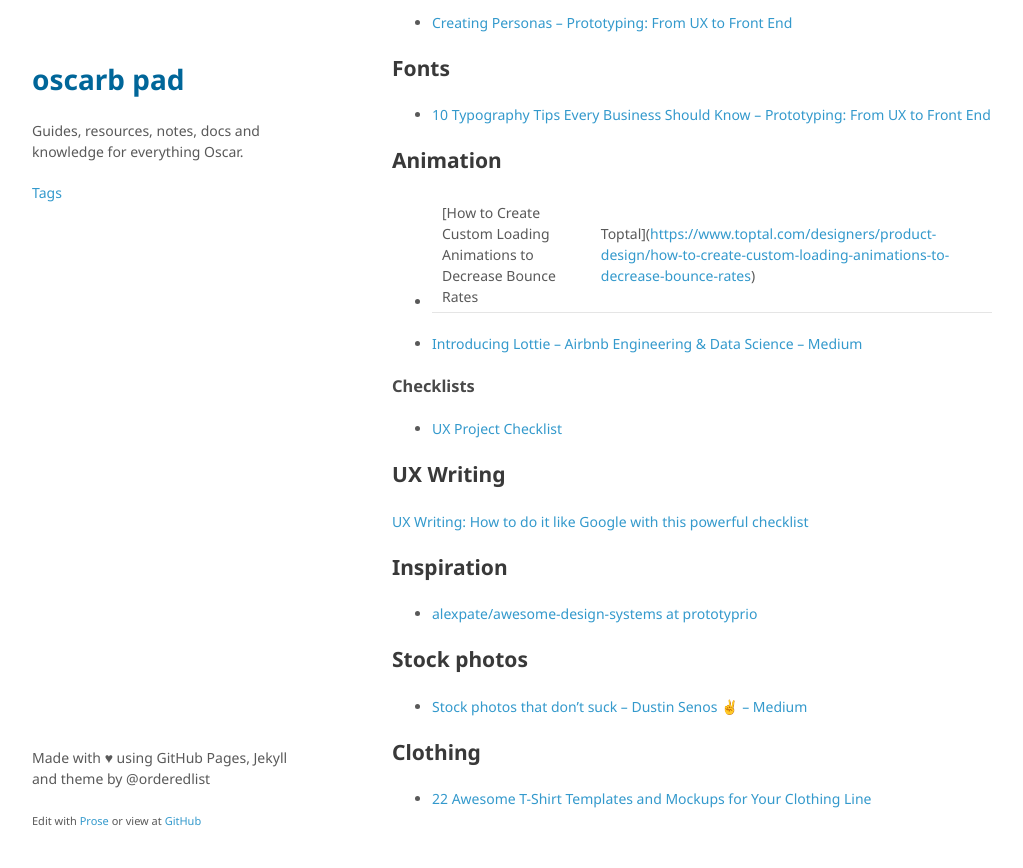
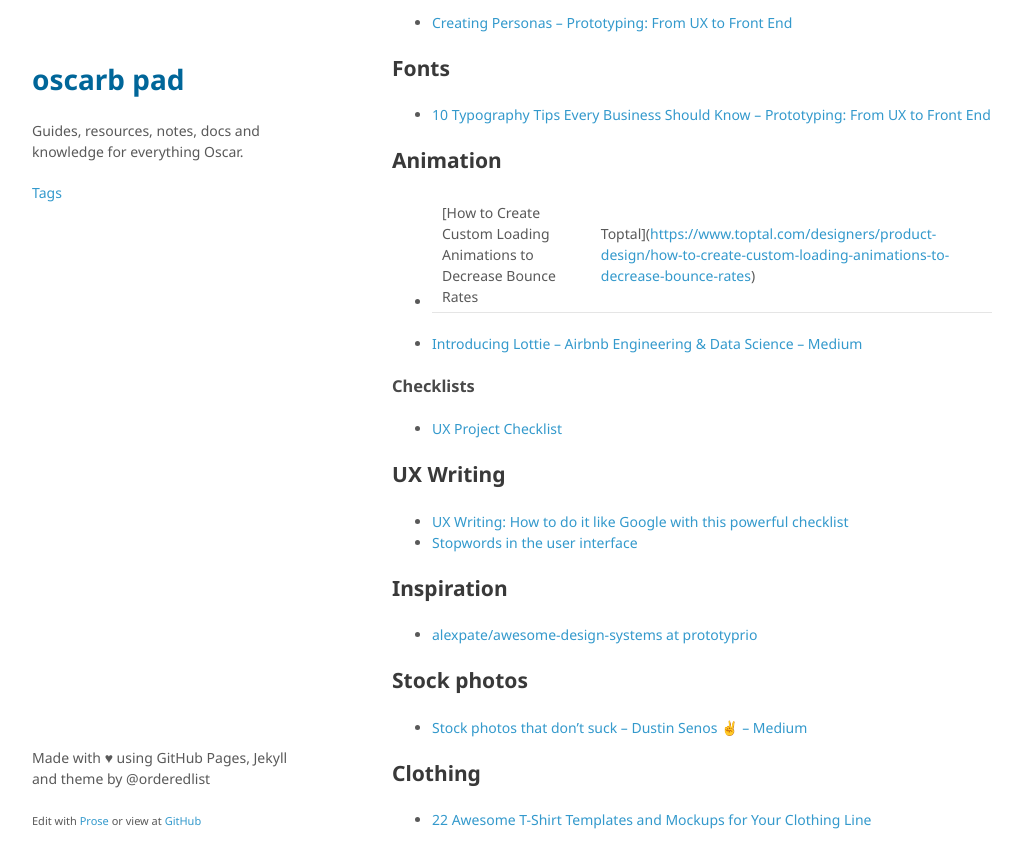
Before and after one commit to oscarb/pad, a Jekyll site: the page built from _docs/ux-resources.md, in a window 1280 px wide and 900 px high, scrolled down 977 px. Shown: the top 868 px of the window, without its empty margins (128-1151 px from the left). Built offline with Jekyll 4.4.1, drawn with Linux system fonts in a browser that asks for light colours; some web fonts are replaced.

Commit message:
Update ux-resources.md

```diff
--- a/_docs/ux-resources.md
+++ b/_docs/ux-resources.md
@@ -53,7 +53,8 @@ tags: [ux]
 
 ## UX Writing
 
-[UX Writing: How to do it like Google with this powerful checklist](https://uxplanet.org/ux-writing-how-to-do-it-like-google-with-this-powerful-checklist-e263cc37f5f1)
+* [UX Writing: How to do it like Google with this powerful checklist](https://uxplanet.org/ux-writing-how-to-do-it-like-google-with-this-powerful-checklist-e263cc37f5f1)
+* [Stopwords in the user interface](http://ilyabirman.net/meanwhile/all/stopwords-in-user-interface/)
 
 ## Inspiration
 
```
